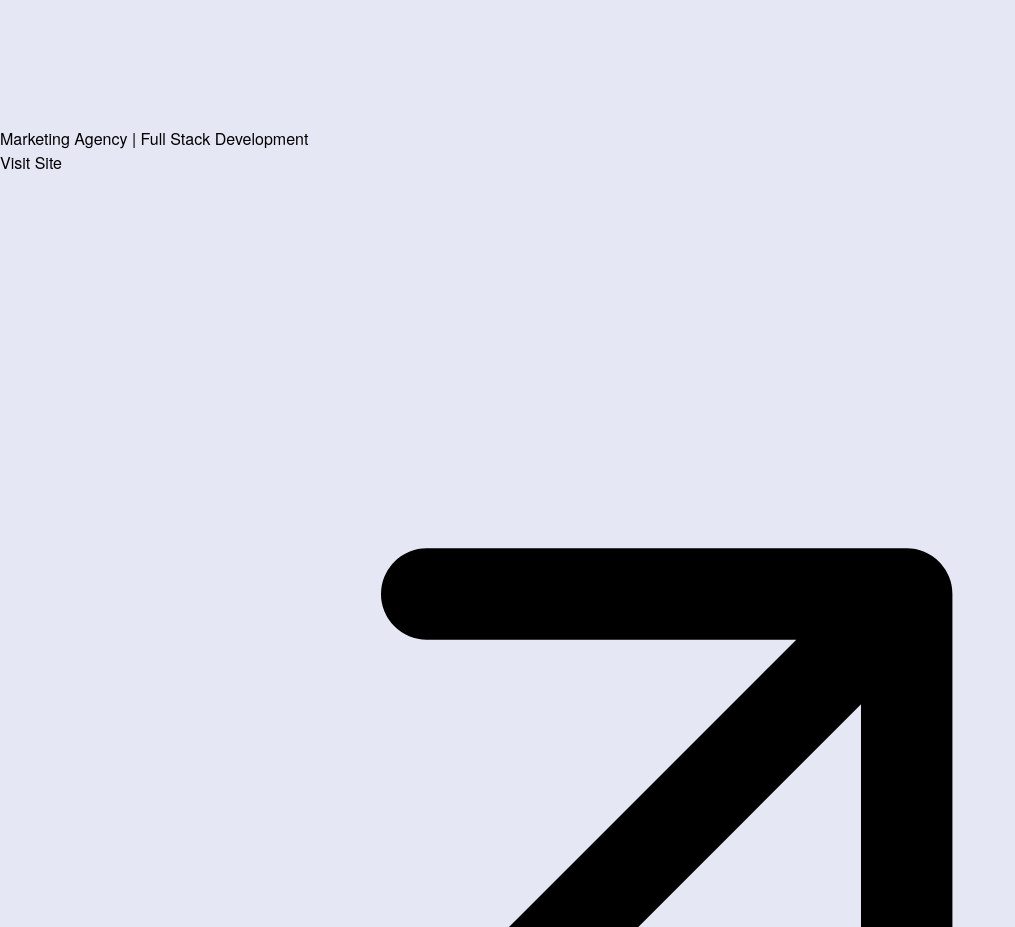
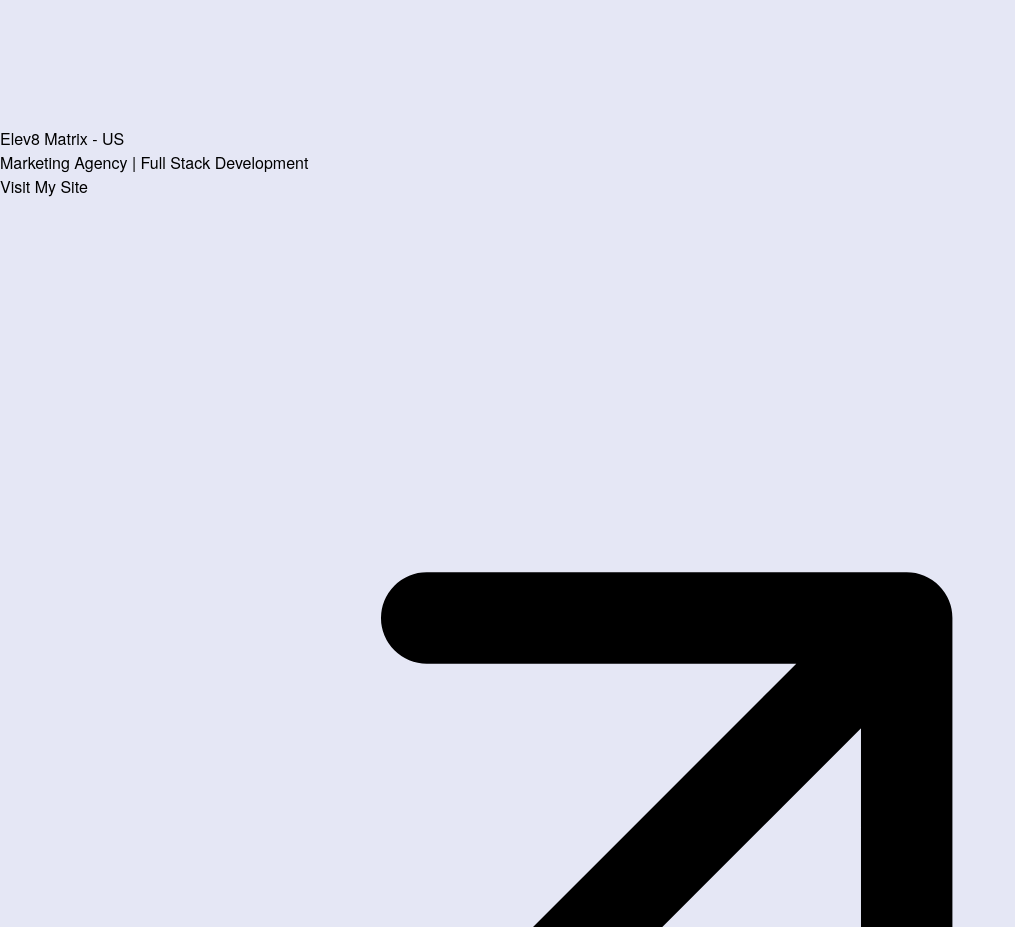
Before and after one commit to lokeshloki3/portfoliotry, a React (Vite) app: page / in a window 1280 px wide. Shown: the part 8580-9507 px from the top of the page, without its empty margins (0-1015 px from the left). Built offline with nearby package versions, Linux system fonts and the light colour scheme.

Commit message:
contact page updated

```diff
--- a/src/pages/Projects.jsx
+++ b/src/pages/Projects.jsx
@@ -183,7 +183,7 @@ export default function Projects() {
                         href="https://www.e8matrix.com/staging"
                         target="_blank"
                       >
-
+                        Elev8 Matrix - US
                       </a>
                     </h3>
                     <p className="text-sm text-muted lg:text-base">
@@ -195,7 +195,7 @@ export default function Projects() {
                     href="https://www.e8matrix.com/staging"
                     target="_blank"
                   >
-                    <span>Visit Site</span>
+                    <span>Visit My Site</span>
                     <svg
                       className="h-4 w-4 shrink-0"
                       fill="none"
```
